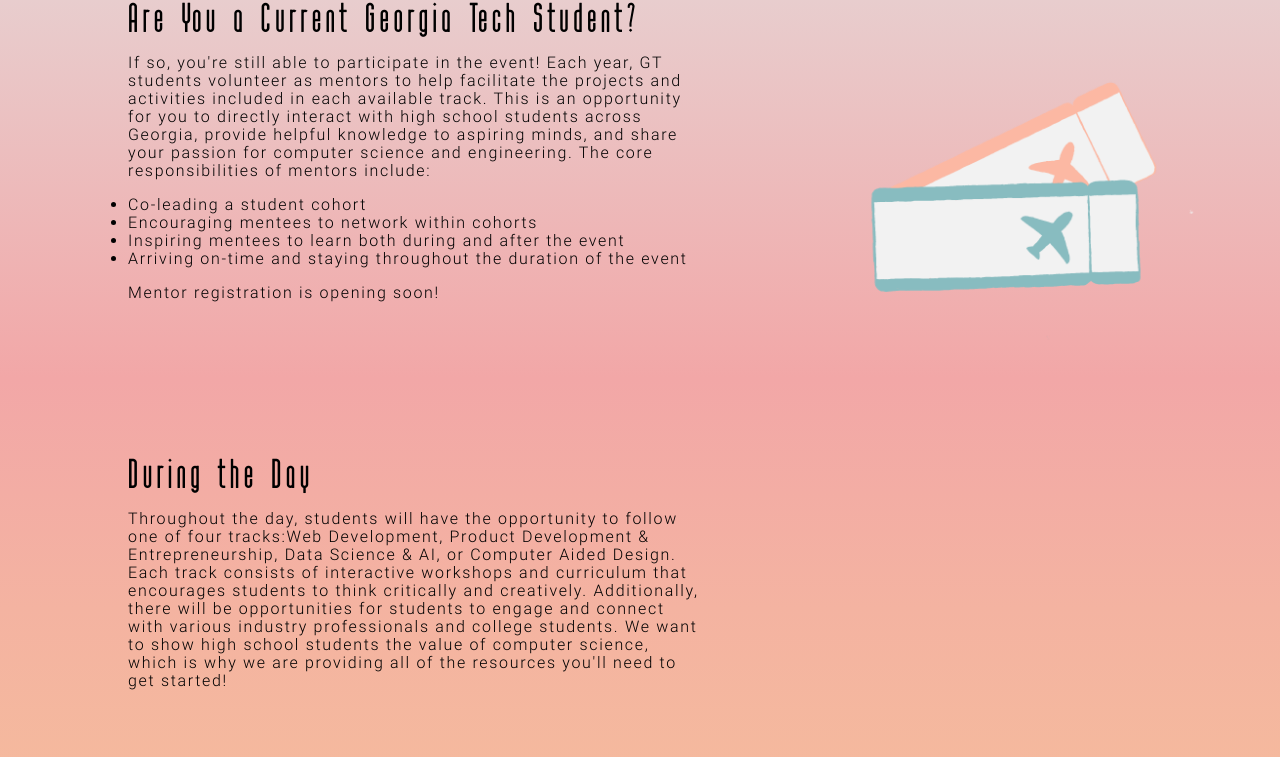
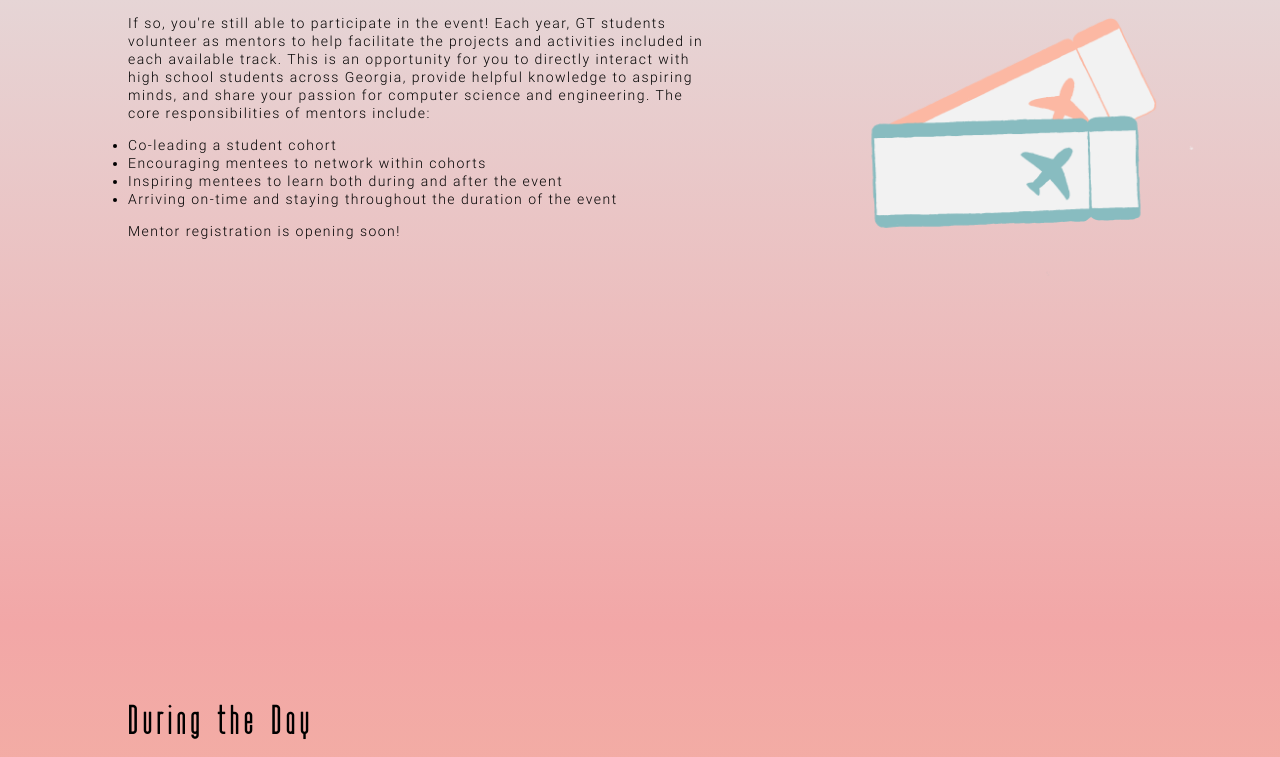
Before and after one commit to HackGT/catalyst-2022-event-site, a Next.js app: page / in a window 1280 px wide. Shown: the part 1070-1827 px from the top of the page. Built offline with nearby package versions, Linux system fonts and the light colour scheme.

Commit message:
resolve some more issues

```diff
--- a/styles/Home.module.css
+++ b/styles/Home.module.css
@@ -55,7 +55,7 @@
 .sectionAbout {
   padding-top: 5vh;
   width: 100vw;
-  height: 80vh;
+  height: auto;
   background: linear-gradient(
     180deg,
     rgba(147, 187, 191, 0.37) -8.24%,
@@ -73,7 +73,7 @@
 }
 .sectionGoals {
   width: 100vw;
-  height: 120vh;
+  height: auto;
   background: linear-gradient(180deg, #f2a7a7 0%, #f4b3a1 23.96%, #f8cf91 100%);
 }
 .sectionDuring {
@@ -241,7 +241,7 @@
   position: relative;
   width: 25vw;
   height: auto;
-  bottom: 25vh;
+  bottom: 35vh;
   left: 10vw;
   transform: rotate(30deg);
 }
--- a/styles/globals.css
+++ b/styles/globals.css
@@ -34,7 +34,7 @@ p {
   font-family: Roboto;
   font-style: normal;
   font-weight: normal;
-  font-size: 16px;
+  font-size: 14px;
   line-height: 18px;
   letter-spacing: 0.105em;
   color: #000000;
```
